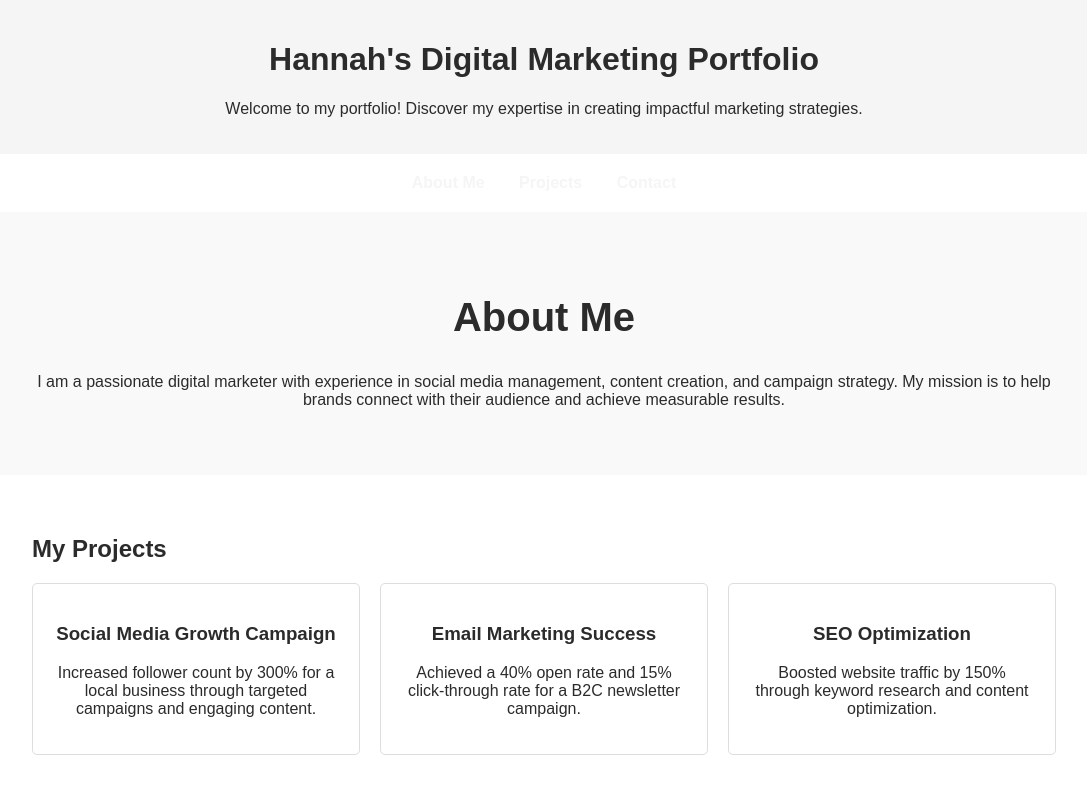
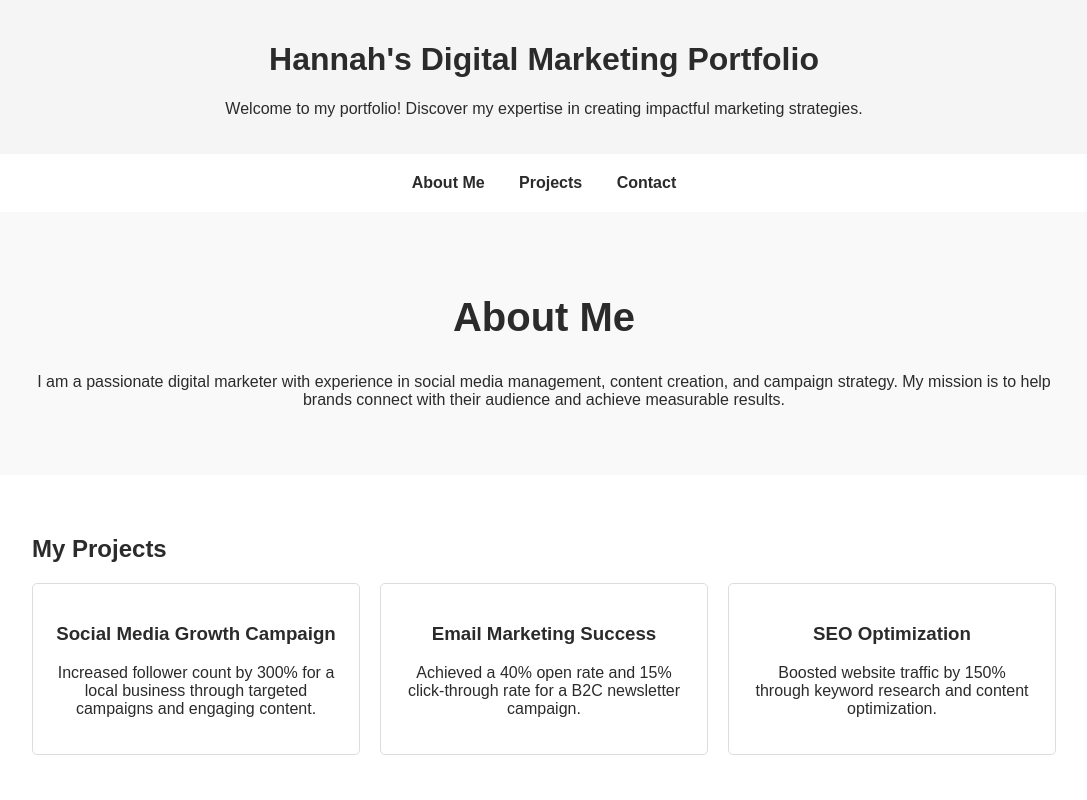
Before and after one commit to bricenoh/digital-marketing-portfolio, a plain HTML site: page index.html in a window 1280 px wide. Shown: the top 800 px of the page, without its empty margins (96-1183 px from the left). Drawn offline with Linux system fonts and the light colour scheme.

Commit message:
Update index.html

```diff
--- a/index.html
+++ b/index.html
@@ -70,9 +70,9 @@
     </header>
 
     <nav>
-        <a href="#about">About Me</a>
-        <a href="#projects">Projects</a>
-        <a href="#contact">Contact</a>
+        <a href="#about" style="color:#2B2B2B;">About Me</a>
+        <a href="#projects"style="color:#2B2B2B;">Projects</a>
+        <a href="#contact"style="color:#2B2B2B;">Contact</a>
     </nav>
 
     <section id="about" class="hero">
```
